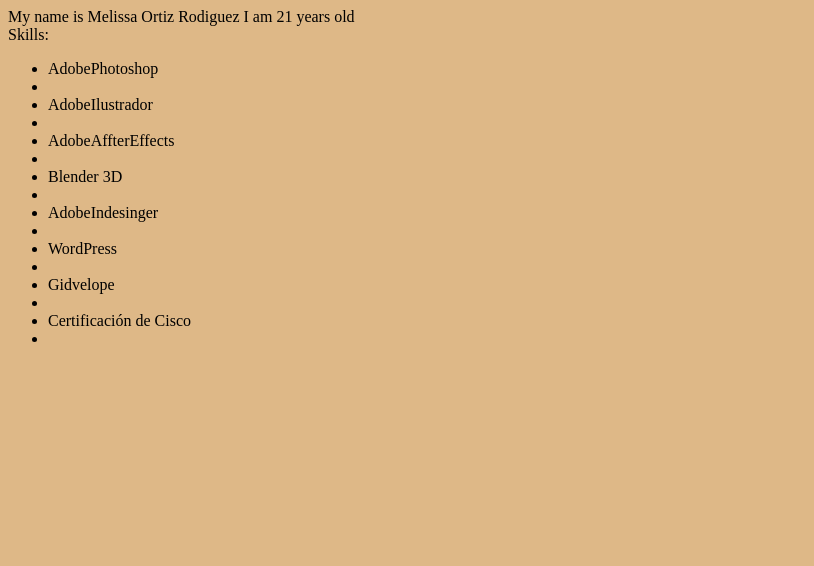
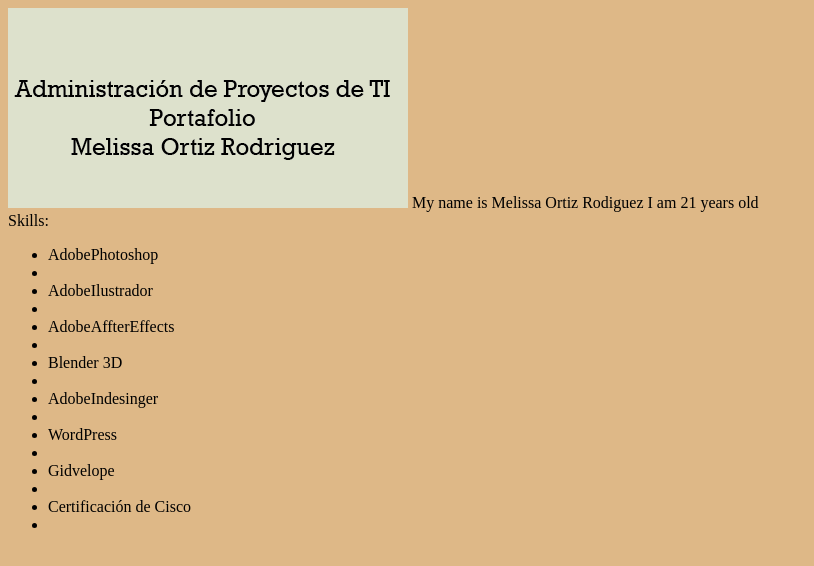
Before and after one commit to Melissa9712/nuevoreposi, a plain HTML site: page index.html in a window 1280 px wide. Shown: the whole page, without its empty margins (0-814 px from the left). Drawn offline with Linux system fonts and the light colour scheme.

Commit message:
se a modificado index.html

```diff
--- a/index.html
+++ b/index.html
@@ -5,6 +5,7 @@
       <title>Portafolio de Trabajo</title>
  </head>
  <body bgcolor="BurlyWood">
+ 	<img src="imagenes/melissaima.png" alt="Mi imagen de prueba">
  My name is Melissa Ortiz Rodiguez I am 21 years old
 
          <br>Skills:
```
Also changed, not shown: imagenes/melissaima.png (added).
